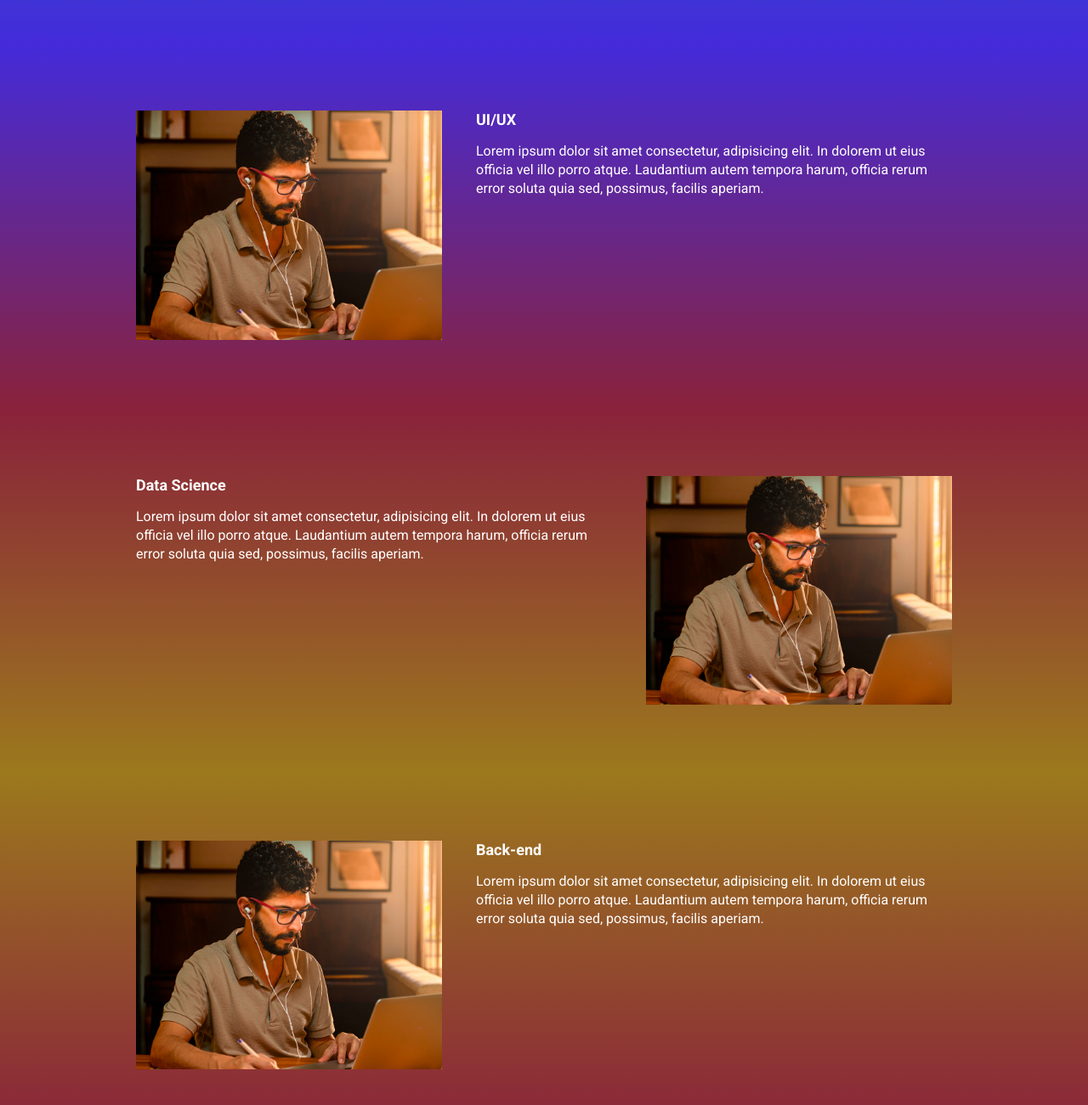
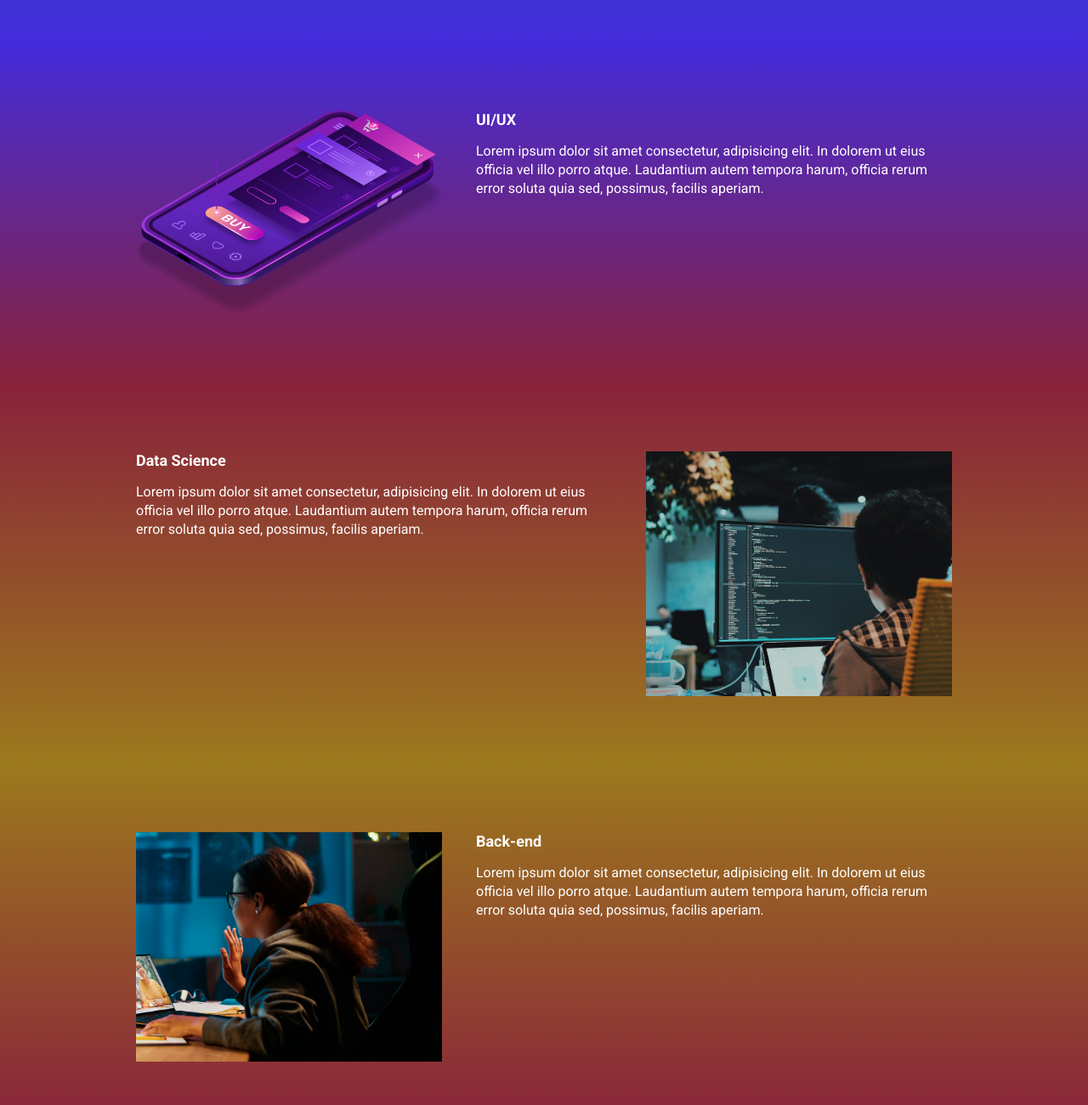
Before and after one commit to theSpanholi/ebac_talks, a website built with Parcel: page src/index.html in a window 1280 px wide. Shown: the part 940-2240 px from the top of the page at 85% size. Built offline with nearby package versions, Linux system fonts and the light colour scheme.

Commit message:
Correção das imagens

```diff
--- a/src/index.html
+++ b/src/index.html
@@ -57,7 +57,7 @@
                     Lorem ipsum dolor sit amet consectetur, adipisicing elit. In dolorem ut eius officia vel illo porro atque. Laudantium autem tempora harum, officia rerum error soluta quia sed, possimus, facilis aperiam.
                 </p>
             </div>
-            <img class="event__image" src="./images/frontend.png" alt="Front-End">
+            <img class="event__image" src="./images/ui-ux.png" alt="ui-ux">
         </div>
     </section>
     <section class="event event--data-science">
@@ -68,7 +68,7 @@
                     Lorem ipsum dolor sit amet consectetur, adipisicing elit. In dolorem ut eius officia vel illo porro atque. Laudantium autem tempora harum, officia rerum error soluta quia sed, possimus, facilis aperiam.
                 </p>
             </div>
-            <img class="event__image" src="./images/frontend.png" alt="Front-End">
+            <img class="event__image" src="./images/data.png" alt="Data Science">
         </div>
     </section>
     <section class="event event--backend event--image-left">
@@ -79,7 +79,7 @@
                     Lorem ipsum dolor sit amet consectetur, adipisicing elit. In dolorem ut eius officia vel illo porro atque. Laudantium autem tempora harum, officia rerum error soluta quia sed, possimus, facilis aperiam.
                 </p>
             </div>
-            <img class="event__image" src="./images/frontend.png" alt="Front-End">
+            <img class="event__image" src="./images/backend.png" alt="Back End">
         </div>
     </section>
 
```
